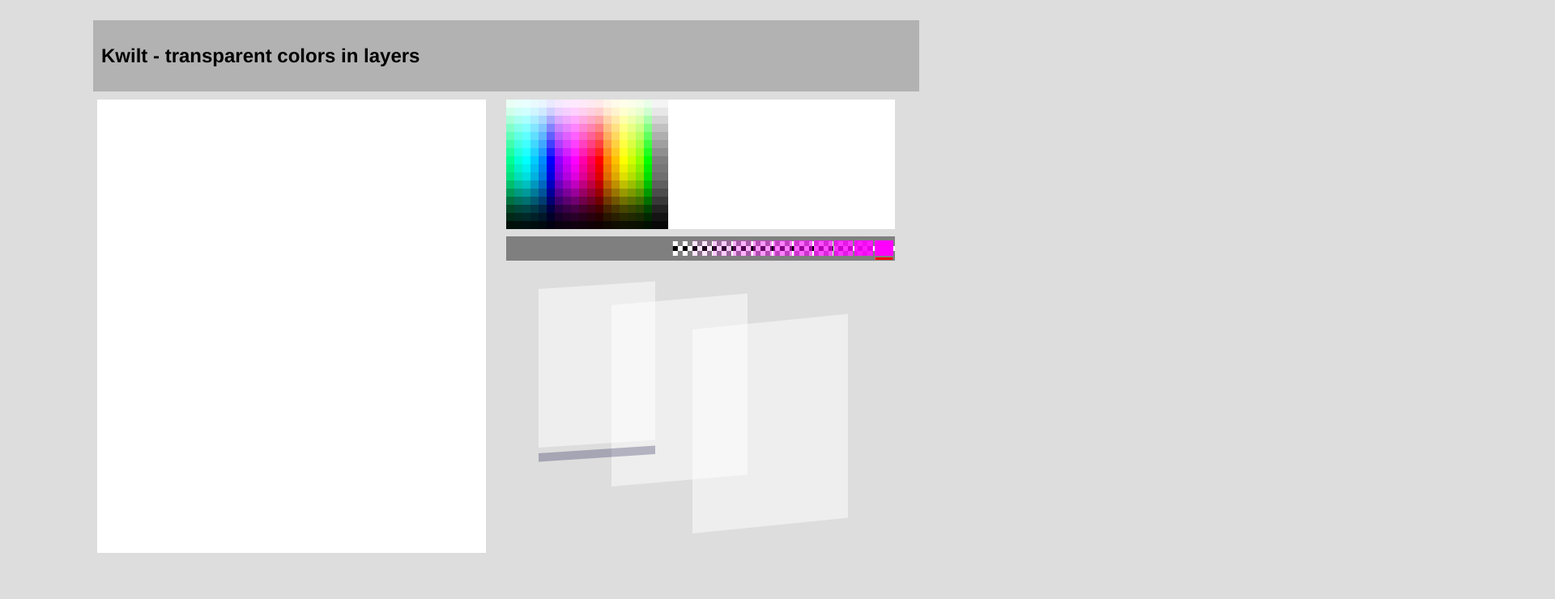
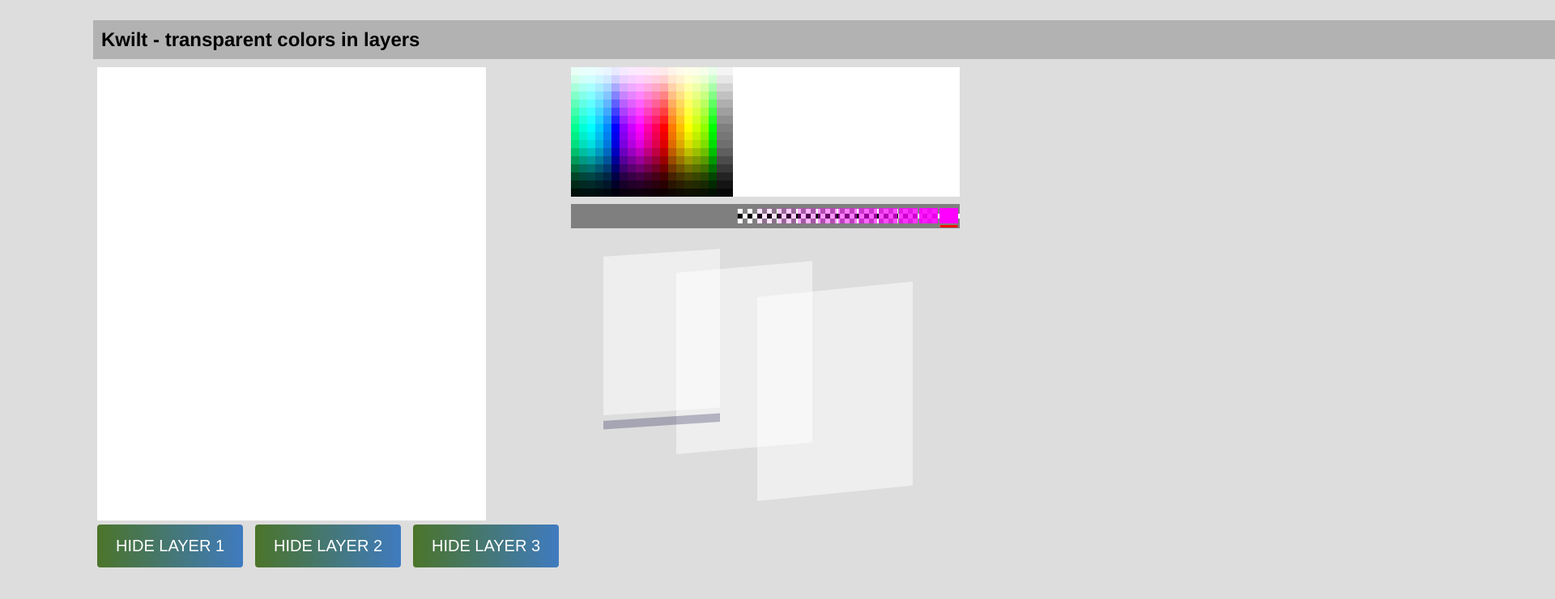
Before and after one commit to pounce-lang/kwilt, a plain HTML site: page index.html in a window 1280 px wide. Shown: the top 740 px of the page at 81% size, 1920 px wide, since content can reach past the window. Drawn offline with Linux system fonts and the light colour scheme.

Commit message:
blocksize 40

```diff
--- a/index.html
+++ b/index.html
@@ -50,9 +50,10 @@
       background-color: rgba(76, 76, 76, .3);
       margin-block-start: 2px;
       margin: 5px;
-      padding: 10px;
-      min-width: 1000px;
+      padding: 5px;
+      min-width: 2000px;
     }
+    h2 { padding: 2px; margin: 3px;}
     .work-area {
       touch-action: none; /* swipe and scroll with touch - none */
       user-select: none;
@@ -204,8 +205,9 @@
             style="position: absolute; top: 0; left: 0; width: 480px; height: 560px"></canvas>
         </div>
         <div class="row-container">
-          <!-- <button id="canvasPickBtn" class="pick-button">pick colors</button>
-          <button id="canvasMixBtn" class="mix-button">paint</button> -->
+          <button id="canvasShowLayer0" class="pick-button">hide layer 1</button>
+          <button id="canvasShowLayer1" class="pick-button">hide layer 2</button>
+          <button id="canvasShowLayer2" class="pick-button">hide layer 3</button>
           <!-- <select id="canvasMixPercentSelect" class="mix-select">
             <option selected="selected" value="1">100%</option>
             <option value="0.5">50%</option>
--- a/kwilt.js
+++ b/kwilt.js
@@ -116,9 +116,9 @@ canvas2 cb-init cb-clear
 {x:0 y:0 w:1200 h:1200 color:{r:255 g:255 b:255 a:1}} canvas0 cb-box-ctx
 
 [1] [canvas-mix-percent] def
-
-[ x get 10 - 20 / 1 round 20 * x set y get 10 - 20 / 1 round 20 * y set
-  {w:20 h:20} swap merge picked-color canvas-mix-percent a set color set
+[40] [block-sz] def
+[ x get 10 - block-sz / 1 round block-sz * x set y get 10 - block-sz / 1 round block-sz * y set
+  {} block-sz w set block-sz h set swap merge picked-color canvas-mix-percent a set color set
   dup
   canvas paint-on-layer str-append cb-box-ctx
   [
```
